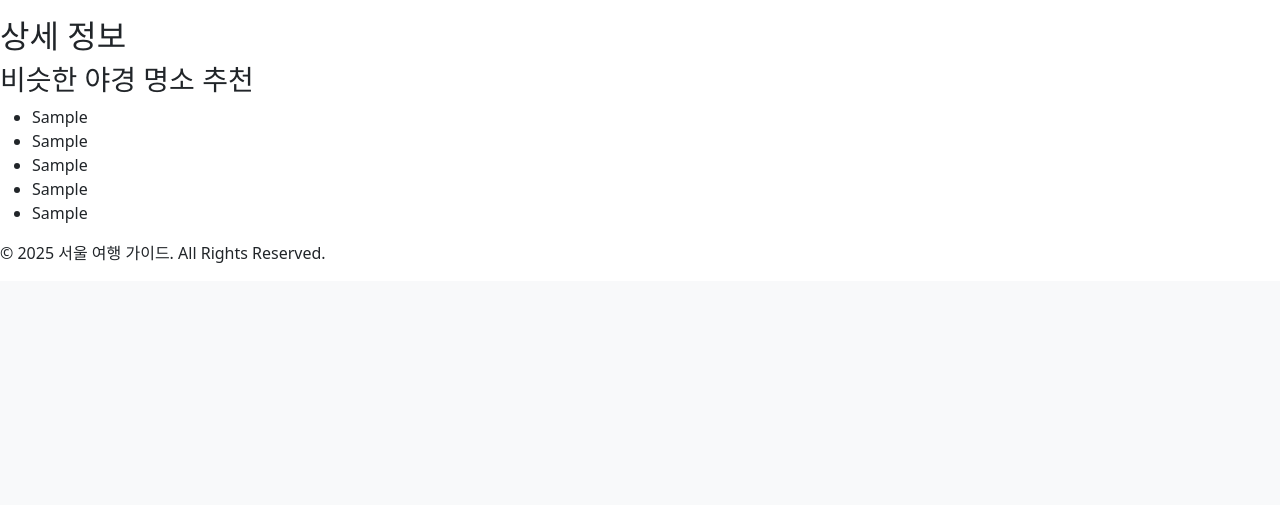
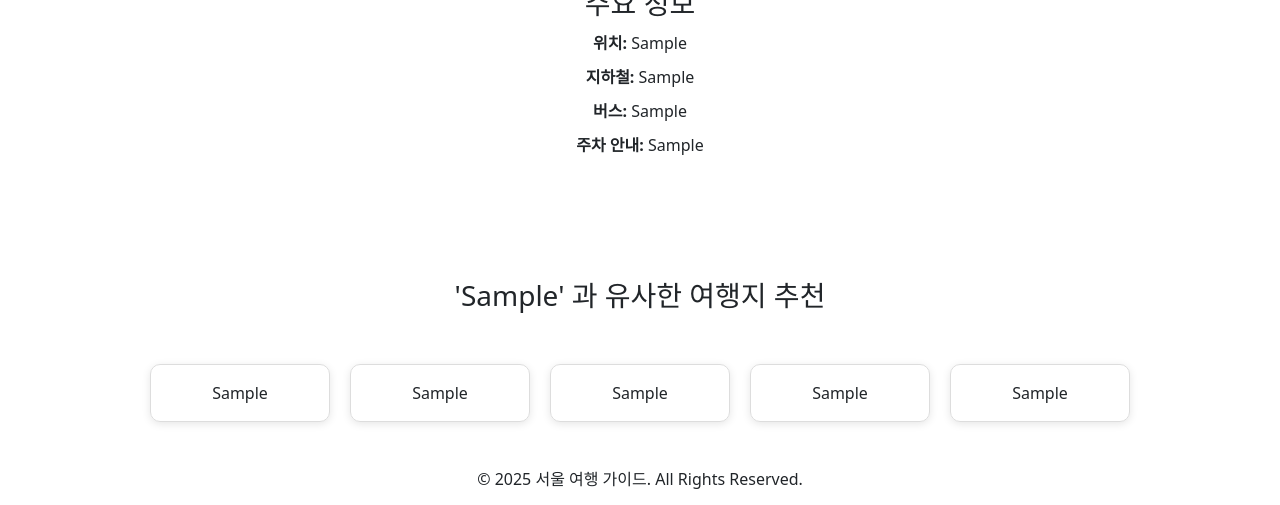
Before and after one commit to sokancha/seoul, a Django app: page /night/1/ in a window 1280 px wide. Shown: the part 1290-1795 px from the top of the page. Before the commit the page ends 1553 px from the top, so only its background shows below. Run offline with Django 5.2, Linux system fonts and the light colour scheme; tables that the repository leaves empty hold one stand-in row (values such as "Sample post").

Commit message:
first upload

```diff
--- a/main/templates/night_detail.html
+++ b/main/templates/night_detail.html
@@ -4,58 +4,72 @@
 <head>
     <meta charset="UTF-8">
     <meta name="viewport" content="width=device-width, initial-scale=1.0">
-    <title>document</title>
-    <link rel="stylesheet" href="{% static 'css/flower_place.css' %}">
+    <title>야경명소상세페이지</title>
+    <link rel="stylesheet" href="{% static 'css/night_detail.css' %}">
 </head>
 <body>
     {% include 'menu.html' %}
     <header>
-        <h2>{{ night.장소명 }}</h2>
-        <p class="sub-text"><p>{{ night.분류 }}</p>
-        <p>{{ night.자치구 }}</p></p>
+        <h1>{{ night.장소명 }}</h1>
+        <p>{{ night.분류 }}</p>
     </header>
 
     <main>
         <div class="divider"></div>
         <h3 class="subtitle">사진보기</h3>
-        <h3 class="subtitle">상세정보</h3>
-        <div class="divider"></div>
         <div class="image-gallery">
             <img src="{% static 'img/river1.jpg' %}" alt="한강 이미지 1" />
             <img src="{% static 'img/river2.jpg' %}" alt="한강 이미지 2" />
             <img src="{% static 'img/river3.jpg' %}" alt="한강 이미지 3" />
         </div>
-        <section class="detail-info">
-
-            <h3 class="detail-info-title">상세정보</h3>
-            <div class="divider1"></div>
-            <p>여의도 한강공원 벚꽃축제는 서울에서 가장 유명한 봄 행사 중 하나로, 매년 봄에 여의도 한강공원에서 개최됩니다. 이 축제는 특히 벚꽃이 만개하는 시기에 맞춰 진행되어, 서울 시민들과 관광객들에게 매우 인기 있는 행사입니다. 여의도 한강공원 벚꽃축제는 보통 4월 초부터 중순까지 열리며, 이 시기에 한강공원 곳곳에 벚꽃이 만개합니다. 공원은 벚꽃 나무들로 가득 차고, 그 꽃들이 흐드러지게 피어있는 모습은 매우 아름답습니다. 벚꽃을 배경으로 한 다양한 문화 행사와 활동도 함께 진행되며, 축제 기간 동안 공원은 많은 사람들로 붐빕니다.</p>
+        <div class="divider"></div>
 
 
-            <iframe src="https://www.google.com/maps/embed?pb=!1m18!1m12!1m3!1d3162.173487074786!2d126.93153531532818!3d37.52066597980177!2m3!1f0!2f0!3f0!3m2!1i1024!2i768!4f13.1!3m3!1m2!1s0x357ca26d6f94e395%3A0x2b60b52024993572!2z7ISc7Jq47IiY7Z6w!5e0!3m2!1sko!2skr!4v1673968500932!5m2!1sko!2skr" width="600" height="450" style="border:0; display: block; margin: 0 auto;" allowfullscreen="" loading="lazy"></iframe>
+            <h3>상세정보</h3>
+            <p>{{ night.내용 }}</p>
 
+            <ul class="info-list">
+                <li><strong>이용요금:</strong>{{ night.이용요금 }}</li>
+                <li><strong>운영시간:</strong>{{ night.운영시간 }}</li>
+                <li><strong>홈페이지:</strong>{{ night.홈페이지URL }}</li>
+                <li><strong>전화번호:</strong>{{ night.전화번호 }}</li>
+            </ul>
 
-
+            <iframe
+                width="600"
+                height="450"
+                style="border:0; display: block; margin: 0 auto;"
+                loading="lazy"
+                allowfullscreen
+                referrerpolicy="no-referrer-when-downgrade"
+                src="https://www.google.com/maps?q={{ 위도 }},{{ 경도 }}&hl=ko&z=16&output=embed">
+            </iframe>
 
             <h3>주요 정보</h3>
             <ul class="info-list">
-                <li><strong>위치:</strong> 서울특별시 영등포구 여의도동 1-1</li>
-                <li><strong>주요 교통:</strong> 여의도역(5호선, 9호선), 국회의사당역(9호선) </li>
-                <li><strong>입장:</strong> 무료 </li>
-                <li><strong>주요 장소:</strong> 자전거 대여소, BBQ공간, 유람선</li>
+                <li><strong>위치:</strong> {{night.주소}}</li>
+                <li><strong>지하철:</strong> {{night.지하철}} </li>
+                <li><strong>버스:</strong> {{night.버스}} </li>
+                <li><strong>주차 안내:</strong> {{night.주차안내}}</li>
             </ul>
+            <br>
+            <br>
+            <br>
 
-            <h2>{{ night.name }} 상세 정보</h2>
+            <h3 style="text-align: center; margin-top: 40px;">'{{ night.장소명 }}' 과 유사한 여행지 추천</h3>
+            <br>
 
-            <h3>비슷한 야경 명소 추천</h3>
-                <ul>
-                    <li>{{ similar_night.추천1 }}</li>
-                    <li>{{ similar_night.추천2 }}</li>
-                    <li>{{ similar_night.추천3 }}</li>
-                    <li>{{ similar_night.추천4 }}</li>
-                    <li>{{ similar_night.추천5 }}</li>
-                </ul>
-
+            <div style="display: flex; flex-wrap: wrap; justify-content: center; gap: 20px; margin-top: 20px;">
+            {% for place in 추천장소들 %}
+                <a href="/night/{{ place.id }}/" style="text-decoration: none; color: inherit;">
+                    <div style="width: 180px; border: 1px solid #ddd; border-radius: 10px; padding: 16px; text-align: center; box-shadow: 0 2px 8px rgba(0,0,0,0.1);">
+                        {{ place.장소명 }}
+                    </div>
+                </a>
+            {% endfor %}
+            </div>
+            <br>
+            <br>
 
 
     <!-- 푸터 -->
--- a/main/templates/night_place.html
+++ b/main/templates/night_place.html
@@ -8,6 +8,7 @@
     <link rel="stylesheet" href="{% static 'css/place.css' %}">
 </head>
 <body>
+    {% include 'menu.html' %}
     <div class = "place_container">
         <div class="list-section">
             <div class = "result-count">총 <span>0</span>건</div>
--- a/main/templates/place.html
+++ b/main/templates/place.html
@@ -8,6 +8,7 @@
     <link rel="stylesheet" href="{% static 'css/place.css' %}">
 </head>
 <body>
+    {% include 'menu.html' %}
     <div class = "place_container">
         <div class="list-section">
             <div class = "result-count">총 <span>0</span>건</div>
--- a/main/views.py
+++ b/main/views.py
@@ -28,7 +28,6 @@ class 야경명소API(APIView) :
         serializer = 야경명소Serializer(data, many = True)
         return Response(serializer.data)
 
-
 def login_view(request):
     return render(request, 'login.html')
 
@@ -53,12 +52,32 @@ def trip_course_view(request):
 
 def place_detail(request, pk) :
     place = 관광거리.objects.get(pk=pk)
-    return render(request, 'place_detail.html', {'place' : place})
+    return render(request, 'place_detail.html', {
+        'place' : place,
+        '경도' : place.중심좌표X,
+        '위도' : place.중심좌표Y,
+        })
+
+
+
+
 
 def night_detail(request, pk) :
     night = 야경명소.objects.get(pk=pk)
-    similar_night = 유사한야경명소.objects.get(pk=pk)
+    similar_night = 유사한야경명소.objects.get(base=night.장소명)
+
+    추천장소들 = []
+    for 추천명 in [similar_night.추천1, similar_night.추천2, similar_night.추천3, similar_night.추천4, similar_night.추천5] :
+        try :
+            추천장소 = 야경명소.objects.get(장소명=추천명)
+            추천장소들.append(추천장소)
+        except 야경명소.DoesNotExist :
+            continue
+
     return render(request, 'night_detail.html', {
         'night': night,
         'similar_night': similar_night,
+        '추천장소들' : 추천장소들,
+        '위도' : night.위도,
+        '경도' : night.경도
     })
```
Also changed, not shown: main/templates/place_detail.html (+18 -20 lines).
